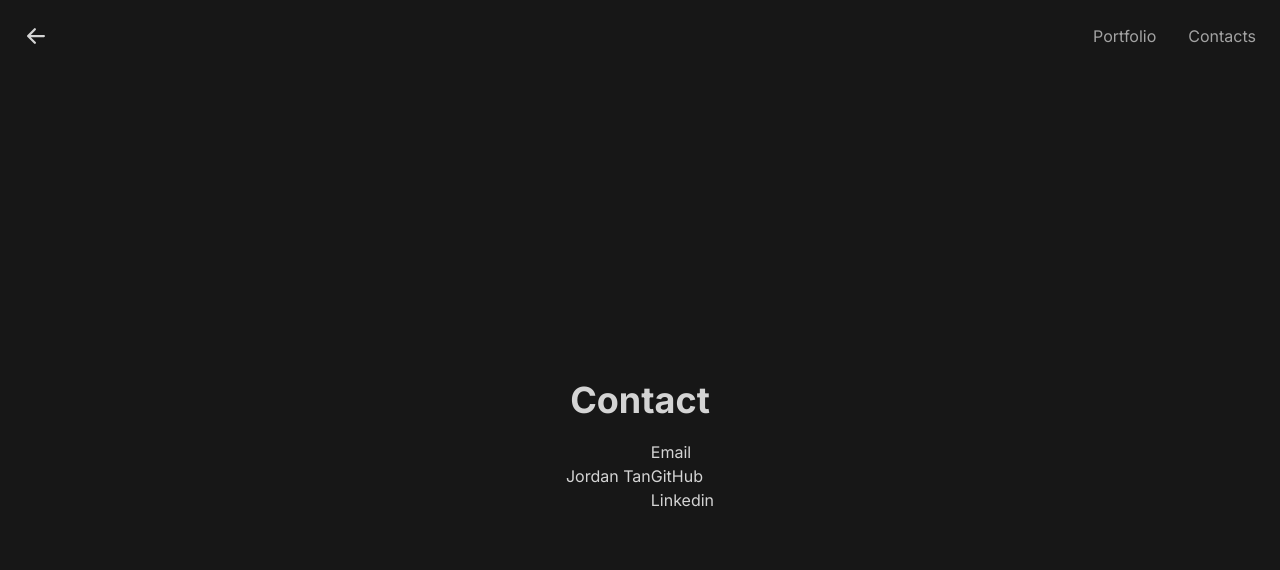
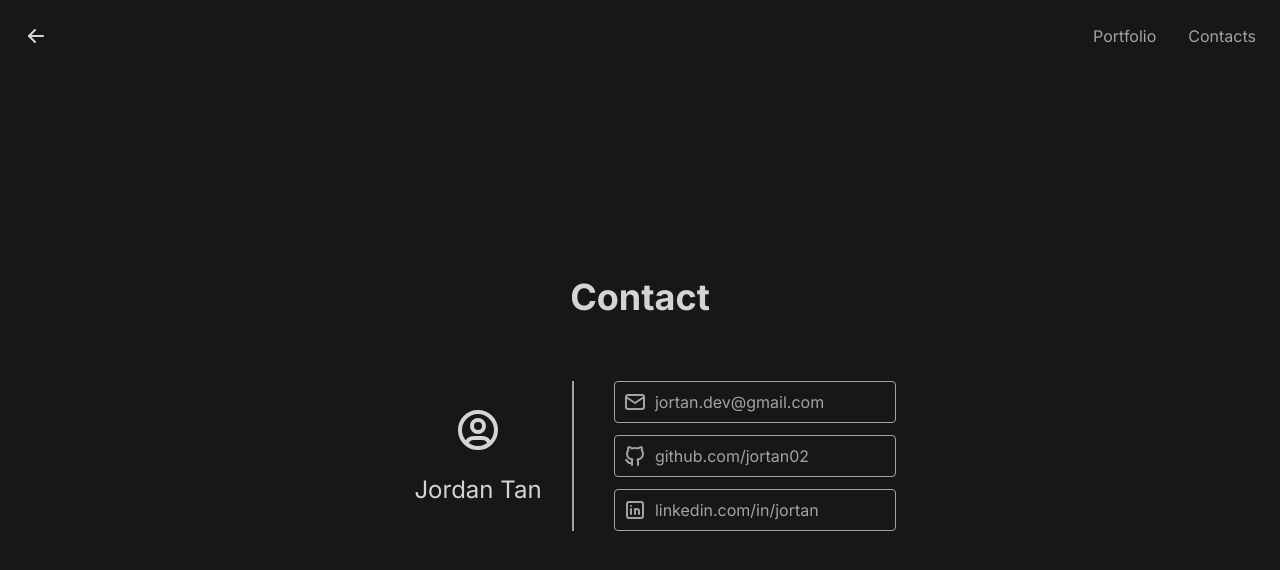
Before and after one commit to jortan02/jortan.dev, a Next.js app: page /contact in a window 1280 px wide. Shown: the top 570 px of the page. Built offline with nearby package versions, Linux system fonts and the light colour scheme.

Commit message:
Created contacts page, changed icons Working on footer

```diff
--- a/package.json
+++ b/package.json
@@ -9,7 +9,7 @@
         "lint": "next lint"
     },
     "dependencies": {
-        "@heroicons/react": "^2.1.1",
+        "@tabler/icons-react": "^2.45.0",
         "@tsparticles/react": "^3.0.0",
         "@tsparticles/slim": "^3.0.3",
         "contentlayer": "^0.3.4",
--- a/src/app/contact/page.tsx
+++ b/src/app/contact/page.tsx
@@ -1,26 +1,47 @@
+import { contactInfo } from "@/constants/contactInfo";
+import { ContactCard } from "@/components/ContactCard";
 import { Navigation } from "@/components/Navigation";
+import {
+    IconUserCircle,
+    IconMail,
+    IconBrandGithub,
+    IconBrandLinkedin,
+} from "@tabler/icons-react";
 
 export default async function ContactIndex() {
     return (
-        <div>
+        <>
             <Navigation />
-            <div className="flex flex-col items-center justify-center h-[calc(100vh-72px)]">
-                <div className="mx-auto max-w-3xl">
-                    <h1 className="text-center text-4xl font-bold py-5">
-                        Contact
-                    </h1>
-                    <div className="flex items-center">
-                        <div>
-                            <h2>Jordan Tan</h2>
+            <section className="h-[calc(100vh-72px)] flex flex-col items-center justify-center">
+                <div className="w-1/2">
+                    <h1 className="text-center text-4xl font-bold">Contact</h1>
+                    <div className="p-16 w-full flex items-center justify-center">
+                        <div className="w-2/5 flex flex-col items-center justify-center space-y-5">
+                            <IconUserCircle size={48}/>
+                            <h2 className="text-2xl">Jordan Tan</h2>
                         </div>
-                        <div>
-                            <h3>Email</h3>
-                            <h3>GitHub</h3>
-                            <h3>Linkedin</h3>
+                        <div className="mr-10 w-0.5 self-stretch bg-neutral-400 opacity-100"></div>
+                        <div className="w-3/5 flex flex-col space-y-3">
+                            <ContactCard
+                                icon={<IconMail />}
+                                link={`mailto:${contactInfo.email}`}
+                                name={contactInfo.email}
+                            />
+                            <ContactCard
+                                icon={<IconBrandGithub />}
+                                link={`https://${contactInfo.github}`}
+                                name={contactInfo.github}
+                            />
+                            <ContactCard
+                                icon={<IconBrandLinkedin />}
+                                link={`https://${contactInfo.linkedin}`}
+                                name={contactInfo.linkedin}
+                            />
                         </div>
+                        <div></div>
                     </div>
                 </div>
-            </div>
-        </div>
+            </section>
+        </>
     );
 }
--- a/src/app/page.tsx
+++ b/src/app/page.tsx
@@ -6,7 +6,7 @@ export default function Home() {
   return (
     <>
     <Navigation />
-    <div className="flex flex-col items-center justify-center h-[calc(100vh-72px)]">
+    <section className="h-[calc(100vh-72px)] flex flex-col items-center justify-center">
         <div className="z-10 flex flex-col items-center justify-center">
             <h1 className="my-8 text-6xl md:text-9xl text-white font-display">
                 jortan
@@ -18,7 +18,7 @@ export default function Home() {
                 language models.
             </h2>
         </div>
-    </div>
+    </section>
     <ParticlesContainer />
     </>
   )
--- a/src/app/portfolio/[slug]/page.tsx
+++ b/src/app/portfolio/[slug]/page.tsx
@@ -2,6 +2,7 @@ import { allPortfolios } from "contentlayer/generated";
 import { notFound } from "next/navigation";
 import Image from "next/image";
 import Link from "next/link";
+import { Navigation } from "@/components/Navigation";
 
 interface Params {
     params: {
@@ -15,11 +16,13 @@ const Page: React.FC<Params> = ({ params: { slug } }) => {
         notFound();
     }
     return (
+        <>
+        <Navigation />
         <div className="mx-auto max-w-3xl p-8">
             <Link
                 href="/portfolio"
                 className="text-blue-500 hover:text-blue-700"
-            >
+                >
                 ← Back to Portfolio
             </Link>
             <h1 className="font-bold text-3xl py-3">{item?.title}</h1>
@@ -29,10 +32,11 @@ const Page: React.FC<Params> = ({ params: { slug } }) => {
                     width={item?.image.width}
                     height={item?.image.height}
                     alt={item?.title}
-                />
+                    />
                 <div dangerouslySetInnerHTML={{ __html: item.body.html }} />
             </div>
         </div>
+        </>
     );
 };
 
--- /dev/null
+++ b/src/components/ContactCard.tsx
@@ -0,0 +1,18 @@
+interface PortfolioCardProps {
+    icon: React.ReactNode;
+    link: string;
+    name: string;
+}
+
+export const ContactCard: React.FC<PortfolioCardProps> = ({
+    icon,
+    link,
+    name,
+}) => {
+    return (
+        <a href={link} target="_blank" className="border rounded p-2 flex space-x-2 duration-200 border-neutral-400 hover:border-neutral-100 text-neutral-400 hover:text-neutral-100">
+            {icon}
+            <h3>{name}</h3>
+        </a>
+    );
+};
--- /dev/null
+++ b/src/components/Footer.tsx
@@ -0,0 +1,35 @@
+import { contactInfo } from "@/constants/contactInfo";
+import React from "react";
+import {
+    IconMail,
+    IconBrandGithub,
+    IconBrandLinkedin,
+} from "@tabler/icons-react";
+
+export const Footer = () => {
+    return (
+        <footer>
+            <div className="">
+                <a
+                    href={`mailto:${contactInfo.email}`}
+                >
+                    <IconMail />
+                </a>
+                <a
+                    href={contactInfo.github}
+                >
+                    <IconBrandGithub />
+                </a>
+                <a
+                    href={contactInfo.linkedin}
+                >
+                    <IconBrandLinkedin />
+                </a>
+            </div>
+            <div className="">
+                <span className="">&copy; {new Date().getFullYear()} Jordan Tan</span>
+                <span className="">Created using Next.js</span>
+            </div>
+        </footer>
+    );
+};
--- a/src/components/Navigation.tsx
+++ b/src/components/Navigation.tsx
@@ -1,6 +1,6 @@
 // https://github.com/chronark/chronark.com/
 "use client";
-import { ArrowLeftIcon } from "@heroicons/react/16/solid";
+import { IconArrowLeft } from "@tabler/icons-react";
 import Link from "next/link";
 import { usePathname } from "next/navigation";
 
@@ -30,7 +30,7 @@ export const Navigation: React.FC = () => {
                             usePathname() !== "/" ? "visible" : "hidden"
                         }`}
                     >
-                        <ArrowLeftIcon className="w-6 h-6" />
+                        <IconArrowLeft className="w-6 h-6" />
                     </Link>
                 </div>
             </div>
--- /dev/null
+++ b/src/constants/contactInfo.ts
@@ -0,0 +1,5 @@
+export const contactInfo = {
+    email: "jortan.dev@gmail.com",
+    github: "github.com/jortan02",
+    linkedin: "linkedin.com/in/jortan"
+};
```
Also changed, not shown: src/components/ContactCircle.tsx (added), 1 other file (tests, documents, lock files or other folders).
